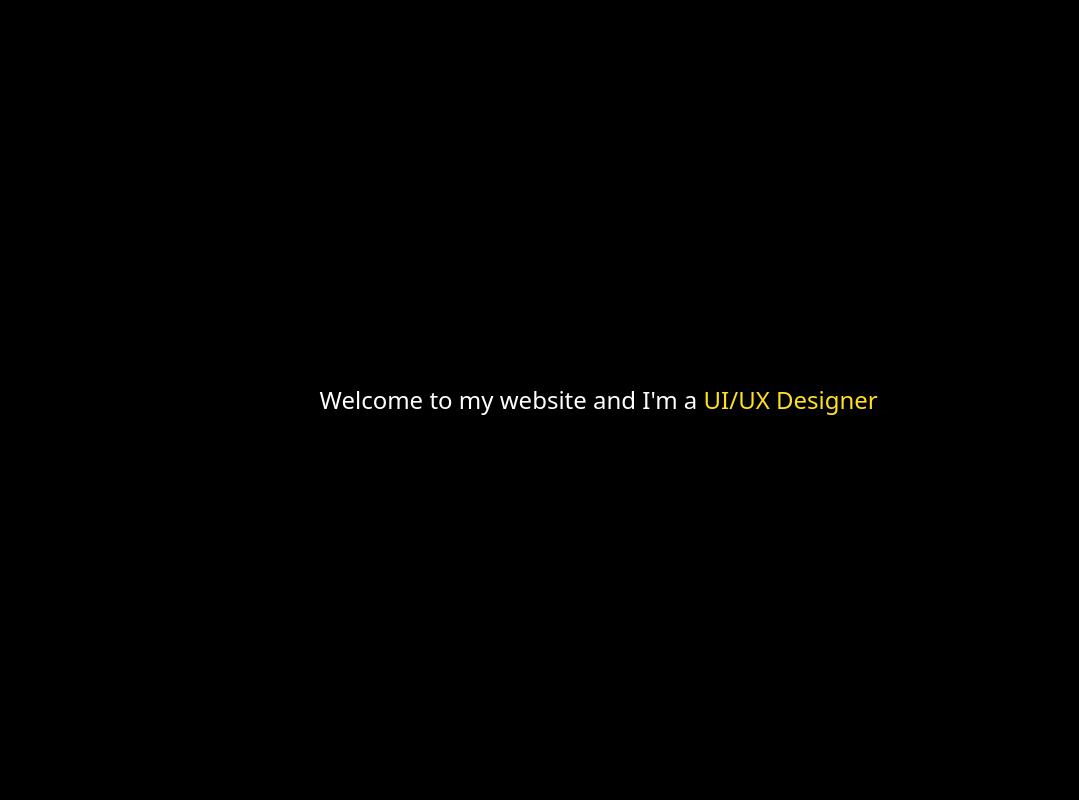
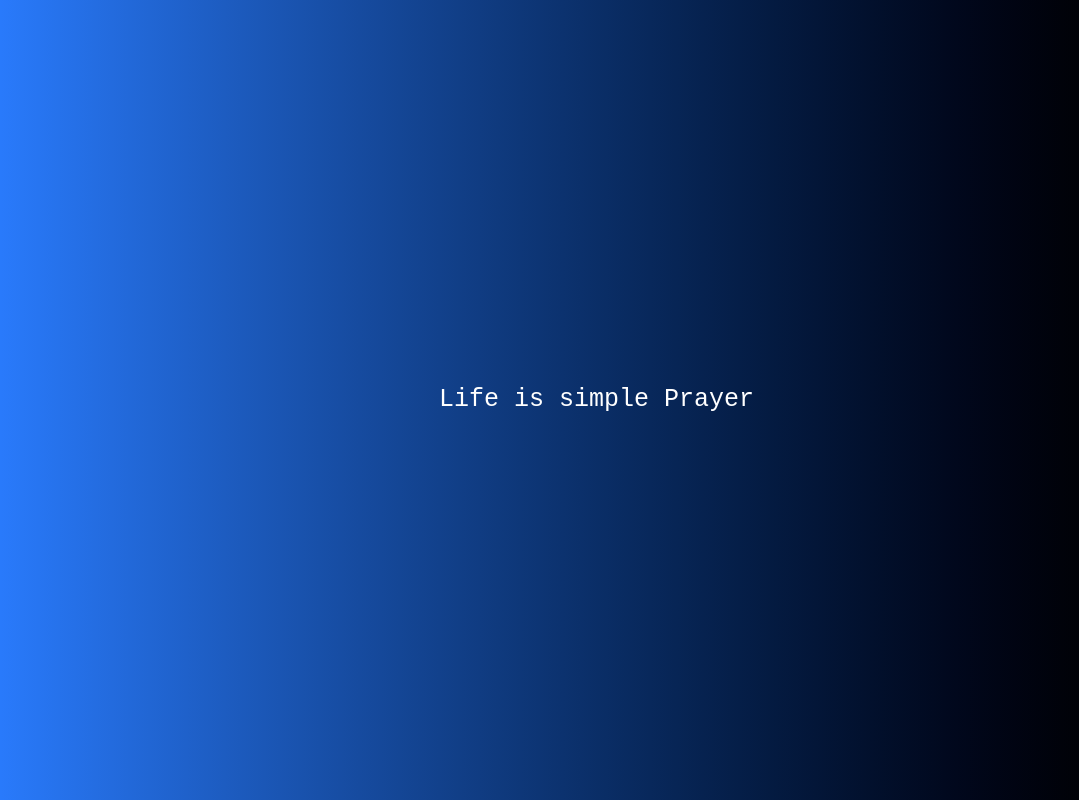
Before and after one commit to Baizid-B/My-Portfolio, a React (Vite) app: page / in a window 1280 px wide. Shown: the whole page, without its empty margins (36-1115 px from the left). Built offline with nearby package versions, Linux system fonts and the light colour scheme.

Commit message:
update and deploy

```diff
--- a/src/components/Header/Navbar.jsx
+++ b/src/components/Header/Navbar.jsx
@@ -23,8 +23,8 @@ const Navbar = () => {
     return (
         <div className="navbar px-5 bg-[#1A1A1A] shadow-sm fixed">
             <div className="navbar-start">
-                {/* <a href='/home' className="text-xl text-white">Baizid Bostami.</a> */}
-                <Link to='home' className='cursor-pointer text-white'>Baizid Bostami.</Link>
+                <a href='home' className="text-xl text-white">Baizid Bostami.</a>
+                {/* <Link to='home' className='cursor-pointer text-white'>Baizid Bostami.</Link> */}
             </div>
 
             <div className="navbar-end">
--- a/src/index.css
+++ b/src/index.css
@@ -4,4 +4,5 @@
 html{
     overflow-y: scroll;
     scroll-behavior: smooth;
+    font-family: monospace;
 }
--- a/src/layout/Main.jsx
+++ b/src/layout/Main.jsx
@@ -8,22 +8,20 @@ import Contact from "../pages/Contact";
 import Loading from "../pages/LoadingPage/Loading";
 
 
+
 const Main = () => {
     const [isLoading, setIsLoading] = useState(true);
 
-    useEffect(() => {
+    useEffect(() =>{
+        const time = setTimeout(() => {
+            setIsLoading(false)
+        }, 8500)
 
-        const timer1 = setTimeout(() => {
-            setIsLoading(false);
-        }, 10000);
-
-        return () => {
-            clearTimeout(timer1)
-        };
-    }, []);
+        return () => clearTimeout(time)
+    },[])
 
     if (isLoading) {
-        return <Loading />;
+        return <Loading />
     }
 
     return (
--- a/src/pages/LoadingPage/Loading.jsx
+++ b/src/pages/LoadingPage/Loading.jsx
@@ -1,23 +1,24 @@
-import { Typewriter } from 'react-simple-typewriter';
+import { Typewriter } from 'react-simple-typewriter'
+
 
 const Loading = () => {
 
   return (
-        <div className="flex items-center justify-center h-screen bg-black text-white flex-col">
-            <h2 className="text-2xl font-medium">
-                Welcome to my website and I'm a{' '}
-                <span className="text-yellow-300">
-                    <Typewriter
-                    words={['Frontend Developer', 'UI/UX Designer', 'Problem Solver']}
-                    loop
+        <div className='fixed top-0 left-0 w-full h-screen text-white flex justify-center bg-gradient-to-r from-blue-500 to-black'>
+            <h1 style={{ margin: 'auto 0', fontWeight: '500', fontSize: '25px', fontFamily: 'monospace'}}>
+                Life is simple{' '}
+                {/* Style will be inherited from the parent element */}
+                <Typewriter
+                    words={['Eat', 'Sleep', 'Code', 'Repeat!','Prayer']}
+                    loop={5}
                     cursor
-                    cursorStyle="_"
-                    typeSpeed={60}
-                    deleteSpeed={80}
+                    cursorStyle='_'
+                    typeSpeed={30}
+                    deleteSpeed={100}
                     delaySpeed={1000}
-                    />
-                </span>
-            </h2>
+                />
+            </h1>
+
         </div>
     );
 };
```
Also changed, not shown: 1 other file (tests, documents, lock files or other folders).
